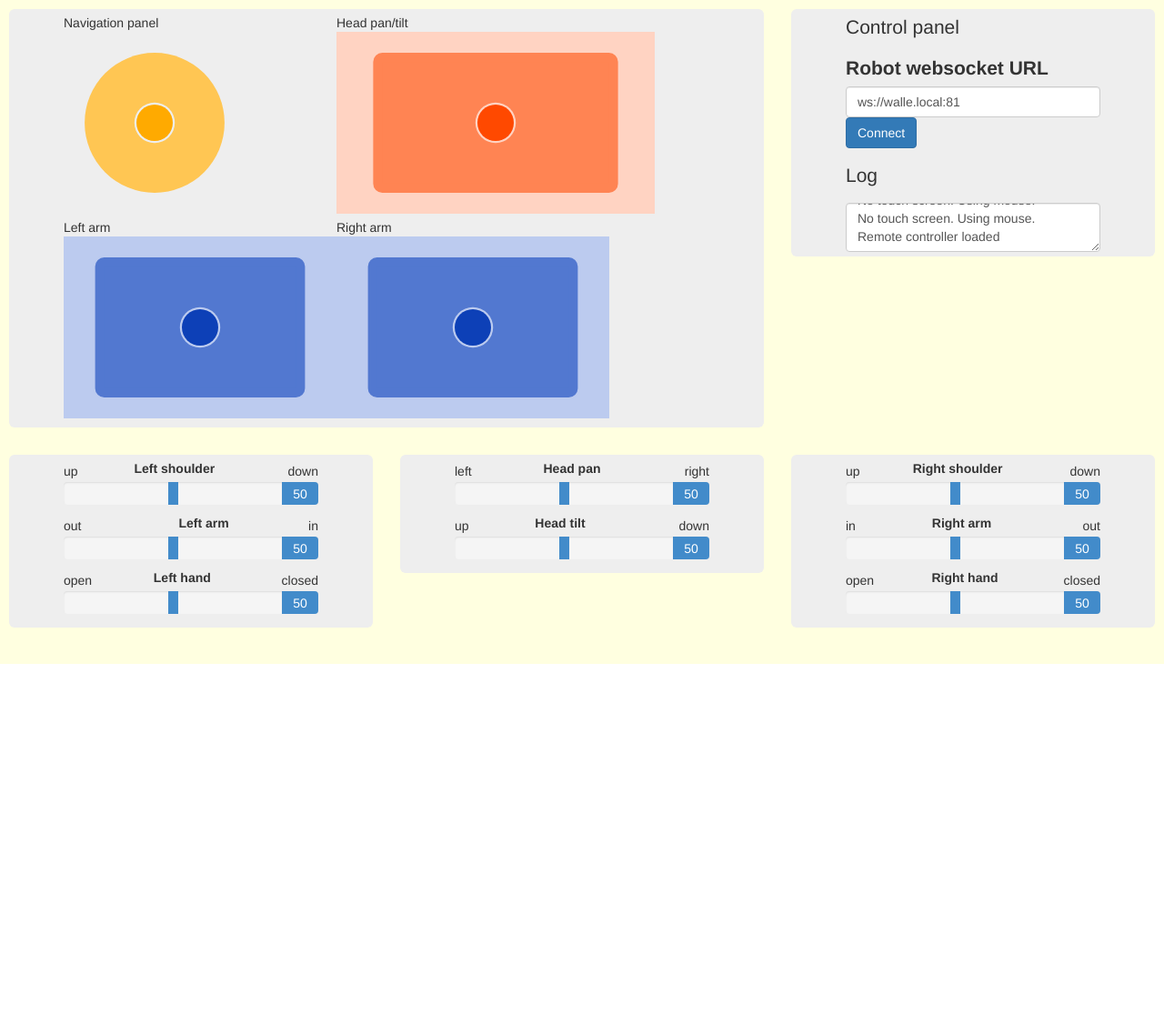
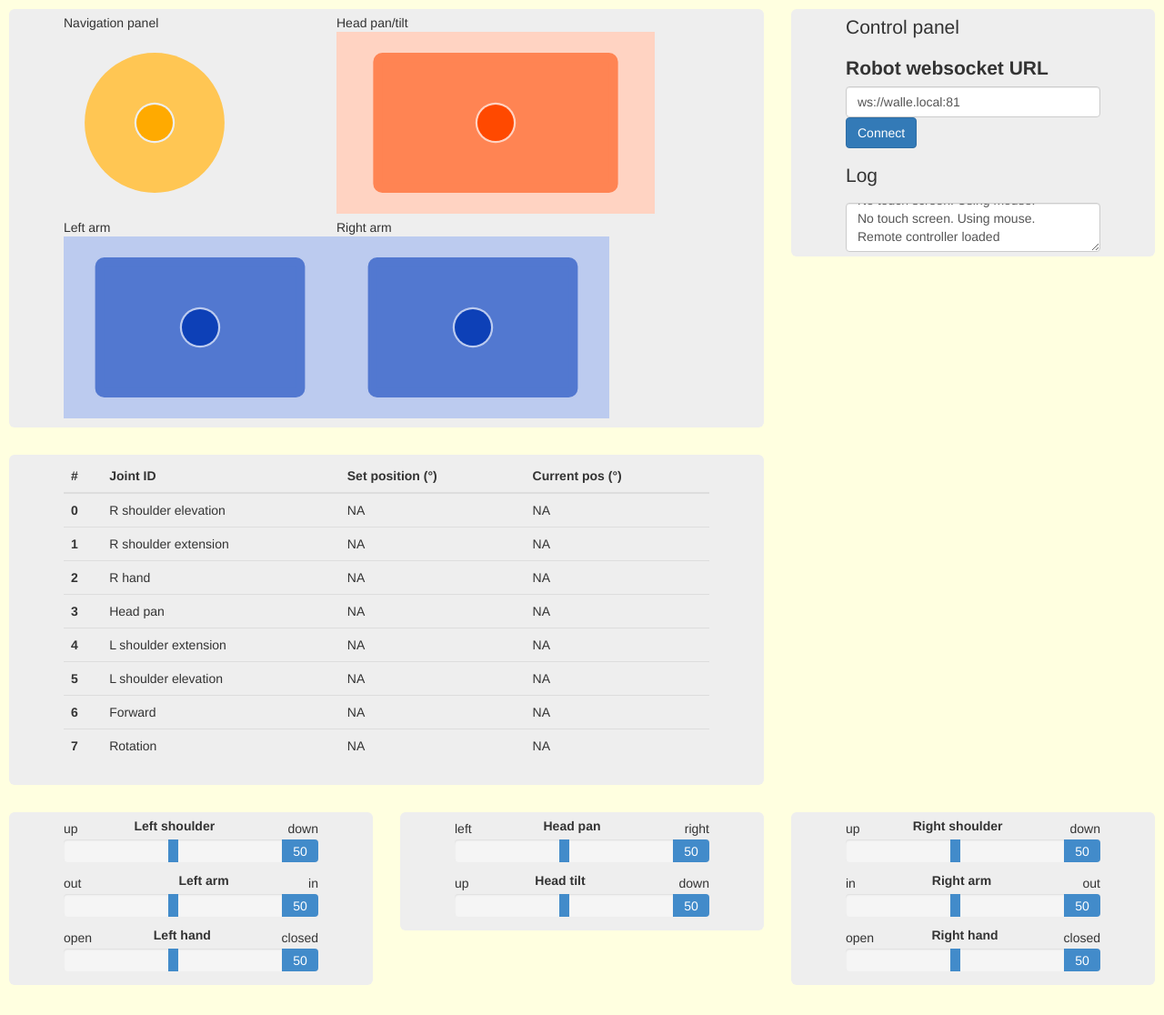
Before and after one commit to DIYEmbeddedSystems/WebsocketController, a plain HTML site: page data/index.html in a window 1280 px wide. Shown: the whole page at 91% size. Before the commit the page ends 800 px from the top, so only its background shows below. Drawn offline with Linux system fonts and the light colour scheme.

Commit message:
Added data table (set positions and current positions) to GUI for debuggingwq

```diff
--- a/data/index.html
+++ b/data/index.html
@@ -179,6 +179,65 @@
 				<p>Log</p>
 				<textarea id="log" class="form-control" height="200">...</textarea>
 			</div>
+		</div>
+		<div class="col-md-8">
+			<div class="jumbotron">
+				<table class="table" id="dataTable" cellspacing="1" cellpadding="1">
+					<col align="left">
+					<col align="left">
+					<col align="right">
+					<col align="right">
+					<thead>
+					  <tr>
+						<th>#</th>
+						<th>Joint ID</th>
+						<th>Set position (°)</th>
+						<th>Current pos (°)</th>
+					  </tr>
+					</thead>
+					<tbody>
+					  <tr>
+						<th scope="row">0</th>
+						<td>R shoulder elevation</td>
+						<td>NA</td><td>NA</td>
+					  </tr>
+					  <tr>
+						<th scope="row">1</th>
+						<td>R shoulder extension</td>
+						<td>NA</td><td>NA</td>
+					  </tr>
+					  <tr>
+						<th scope="row">2</th>
+						<td>R hand</td>
+						<td>NA</td><td>NA</td>
+					  </tr>
+					  <tr>
+						<th scope="row">3</th>
+						<td>Head pan</td>
+						<td>NA</td><td>NA</td>
+					  </tr>
+					  <tr>
+						<th scope="row">4</th>
+						<td>L shoulder extension</td>
+						<td>NA</td><td>NA</td>
+					  </tr>
+					  <tr>
+						<th scope="row">5</th>
+						<td>L shoulder elevation</td>
+						<td>NA</td><td>NA</td>
+					  </tr>
+					  <tr>
+						<th scope="row">6</th>
+						<td>Forward</td>
+						<td>NA</td><td>NA</td>
+					  </tr>
+					  <tr>
+						<th scope="row">7</th>
+						<td>Rotation</td>
+						<td>NA</td><td>NA</td>
+					  </tr>
+					</tbody>
+				  </table>			</div>
 		</div>
 	</div>
 	<div class="row">
@@ -555,8 +614,14 @@
 
 
 	function setCommandXY(DofIdX, DofIdY, pos) {
-		if (DofIdX != null) {setPos[DofIdX] = pos.x; }
-		if (DofIdY != null) {setPos[DofIdY] = pos.y; }
+		if (DofIdX != null) {
+			setPos[DofIdX] = pos.x;
+			document.getElementById('dataTable').rows[DofIdX].cells[2].innerHTML = pos.x.toFixed(2); //map(pos.x, -1.0, 1.0, -90, 90).toFixed(2);
+		}
+		if (DofIdY != null) {
+			setPos[DofIdY] = pos.y;
+			document.getElementById('dataTable').rows[DofIdY].cells[2].innerHTML = pos.y.toFixed(2);  //map(pos.y, -1.0, 1.0, -90, 90).toFixed(2);
+		}
 		if (wsTimer == null) { // only send event if periodic send is not activated
 			send("Start!");
 		}
@@ -641,6 +706,17 @@ function parseMessage(msg) {
 		headJoystick.draw();
 		leftArmJoystick.draw();
 		rightArmJoystick.draw();
+
+		for (var i = 0; i < curPos.length; i++) {
+			var table = document.getElementById('dataTable');
+			if (i+1 <= table.rows.length) {
+				table.rows[i+1].cells[3].innerHTML = curPos[i].toFixed(2); //map(curPos[i], -1.0, 1.0, -90.0, 90.0).toFixed(2);
+			} else {
+				console.log("Table length overflow! " + curPos.length);
+			}
+
+		}
+
 	} else {
 		log("Wrong format '" + msg + "'");
 	}
@@ -681,8 +757,8 @@ function setup() {
 	log("Remote controller loaded");
 }
 
-var setPos = [0,0,0,0,0,0,0,0,0,0];
-var curPos = [0,0,0,0,0,0,0,0,0,0];
+var setPos = [0,0,0,0,0,0,0,0];
+var curPos = [0,0,0,0,0,0,0,0];
 var navJoystick;
 var headJoystick;
 var leftArmJoystick;
```
Also changed, not shown: 2 other files.
